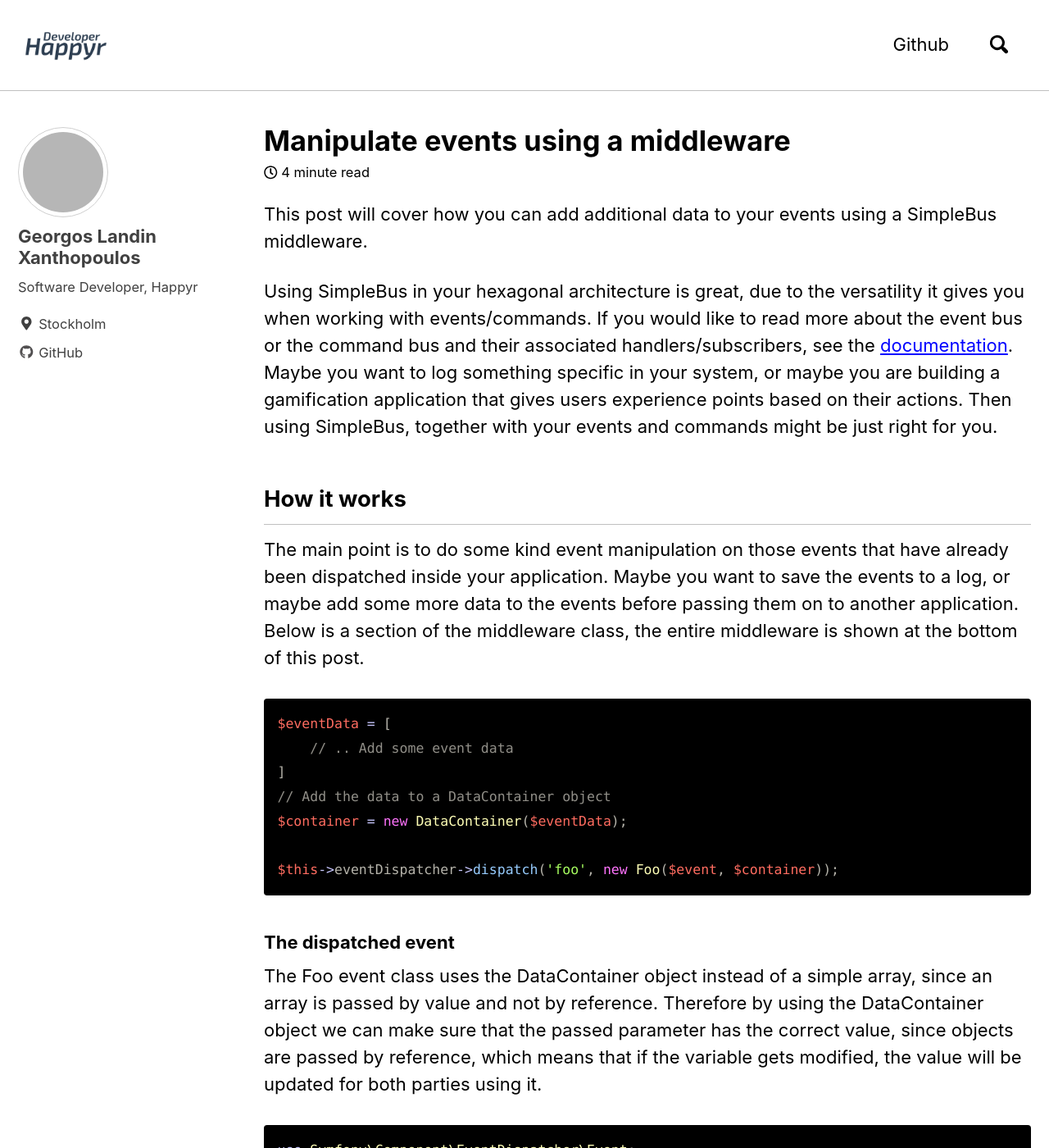
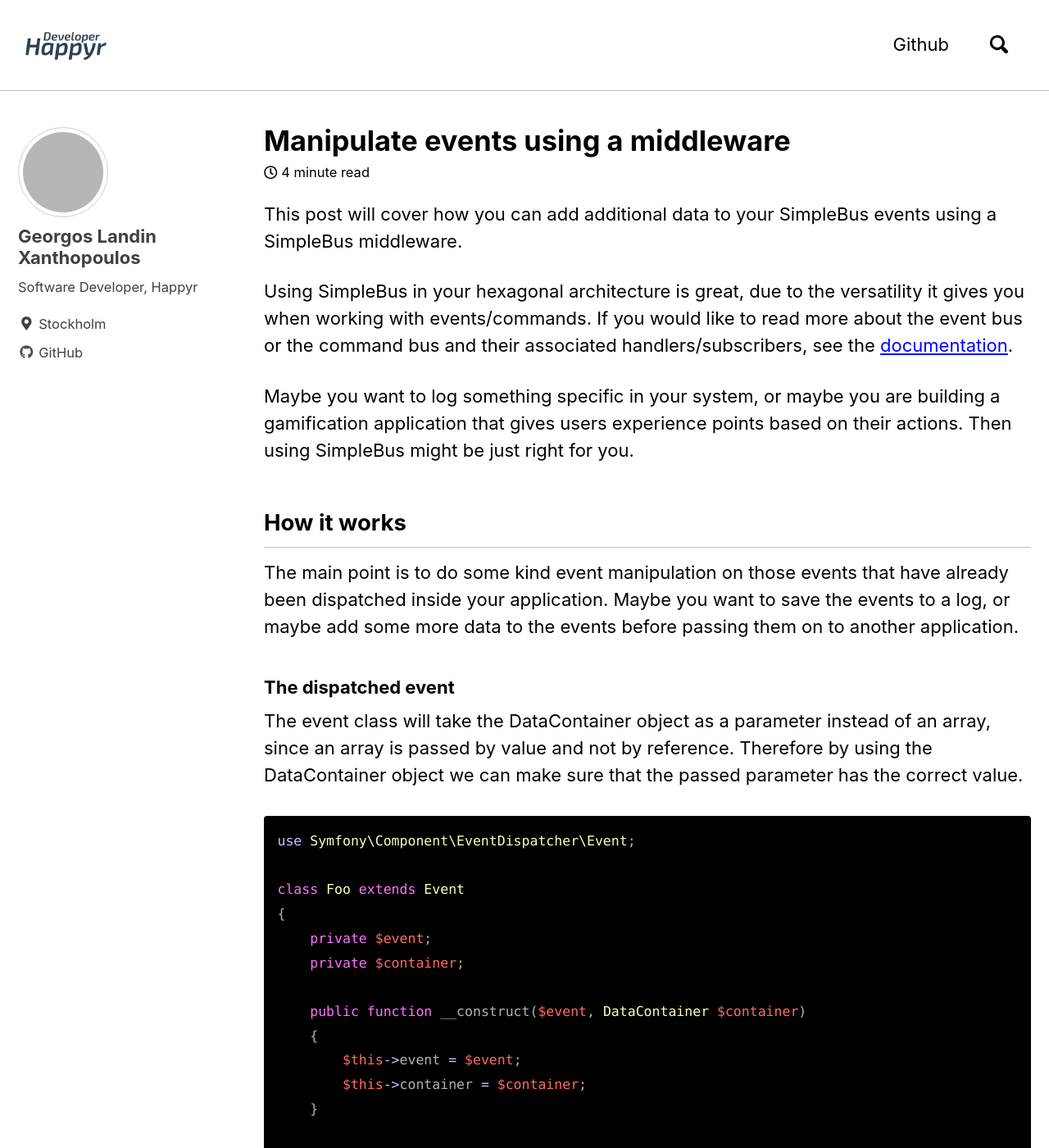
Before and after one commit to Happyr/developer.happyr.com, a Jekyll site: the page built from _posts/2018-04-09-middleware-event.md, in a window 1280 px wide and 1400 px high. Shown: the whole window at 82% size. Built offline with Jekyll 4.4.1, drawn with Linux system fonts in a browser that asks for light colours; nearby versions of some CDN libraries; comment, search, counter and statistics services are not loaded; some of the changed text lies outside the part shown; grey boxes are pictures that could not be loaded.

Commit message:
Minor PR fixes

```diff
--- a/_posts/2018-04-09-middleware-event.md
+++ b/_posts/2018-04-09-middleware-event.md
@@ -9,36 +9,24 @@ categories:
 - Symfony
 ---
 
-This post will cover how you can add additional data to your events using a SimpleBus middleware.
+This post will cover how you can add additional data to your SimpleBus events using a SimpleBus middleware.
 
 Using SimpleBus in your hexagonal architecture is great, due to the versatility it gives you when working with events/commands.
 If you would like to read more about the event bus or the command bus and their associated handlers/subscribers, see
 the [documentation](http://docs.simplebus.io/en/latest/index.html).
+
 Maybe you want to log something specific in your system, or maybe you are building a gamification application that gives
-users experience points based on their actions. Then using SimpleBus, together with your events and commands might be just
-right for you.
+users experience points based on their actions. Then using SimpleBus might be just right for you.
 
 ## How it works
 The main point is to do some kind event manipulation on those events that have already been dispatched inside your application.
 Maybe you want to save the events to a log, or maybe add some more data to the events before passing them on to another
 application.
-Below is a section of the middleware class, the entire middleware is shown at the bottom of this post.
-
-{% highlight php %}
-$eventData = [
-    // .. Add some event data
-]
-// Add the data to a DataContainer object
-$container = new DataContainer($eventData);
-
-$this->eventDispatcher->dispatch('foo', new Foo($event, $container));
-{% endhighlight %}
 
 ### The dispatched event
-The Foo event class uses the DataContainer object instead of a
-simple array, since an array is passed by value and not by reference. Therefore by using the DataContainer object we can
-make sure that the passed parameter has the correct value, since objects are passed by reference, which means that if the
-variable gets modified, the value will be updated for both parties using it.
+The event class will take the DataContainer object as a parameter instead of an array,
+since an array is passed by value and not by reference. Therefore by using the DataContainer object we can
+make sure that the passed parameter has the correct value.
 
 {% highlight php %}
 
@@ -91,12 +79,12 @@ class DataContainer
 {% endhighlight %}
 
 ## Manipulate the event
-Now you will need something that can manipulate the existing event. Creating an event subscriber that subscribes to the 'foo'
+Now you will need something that can manipulate the existing event. Creating an symfony event subscriber that subscribes to the 'foo'
 event is a good start. Now it's up to you to decide what your subscriber should do.
 
 In this case imagine that we need a users age and address for later use, but they are both missing in the SimpleBus event data that
 was provided from our application. This means that we somehow want to add these values to the event, before it gets passed
-on to another application. This will be done by the decorator class, which is a simple event subscriber.
+on to another application. This will be done by the decorator class displayed below.
 
 ### Example of a decorator class
 This example refers to when a new user has registered to your application.
```
Also changed, not shown: other parts of _posts/2018-04-09-middleware-event.md (+1 -1 lines).
